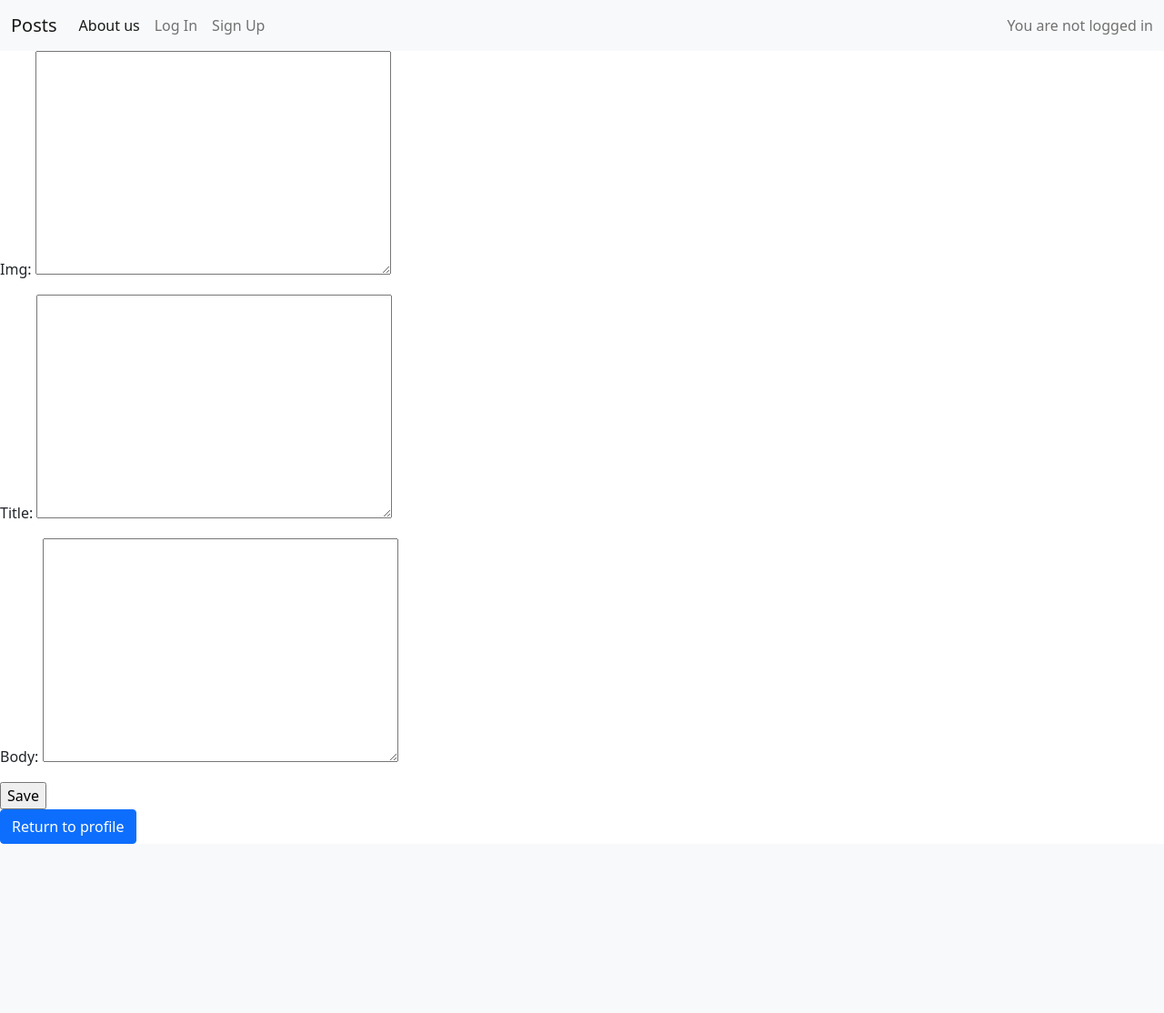
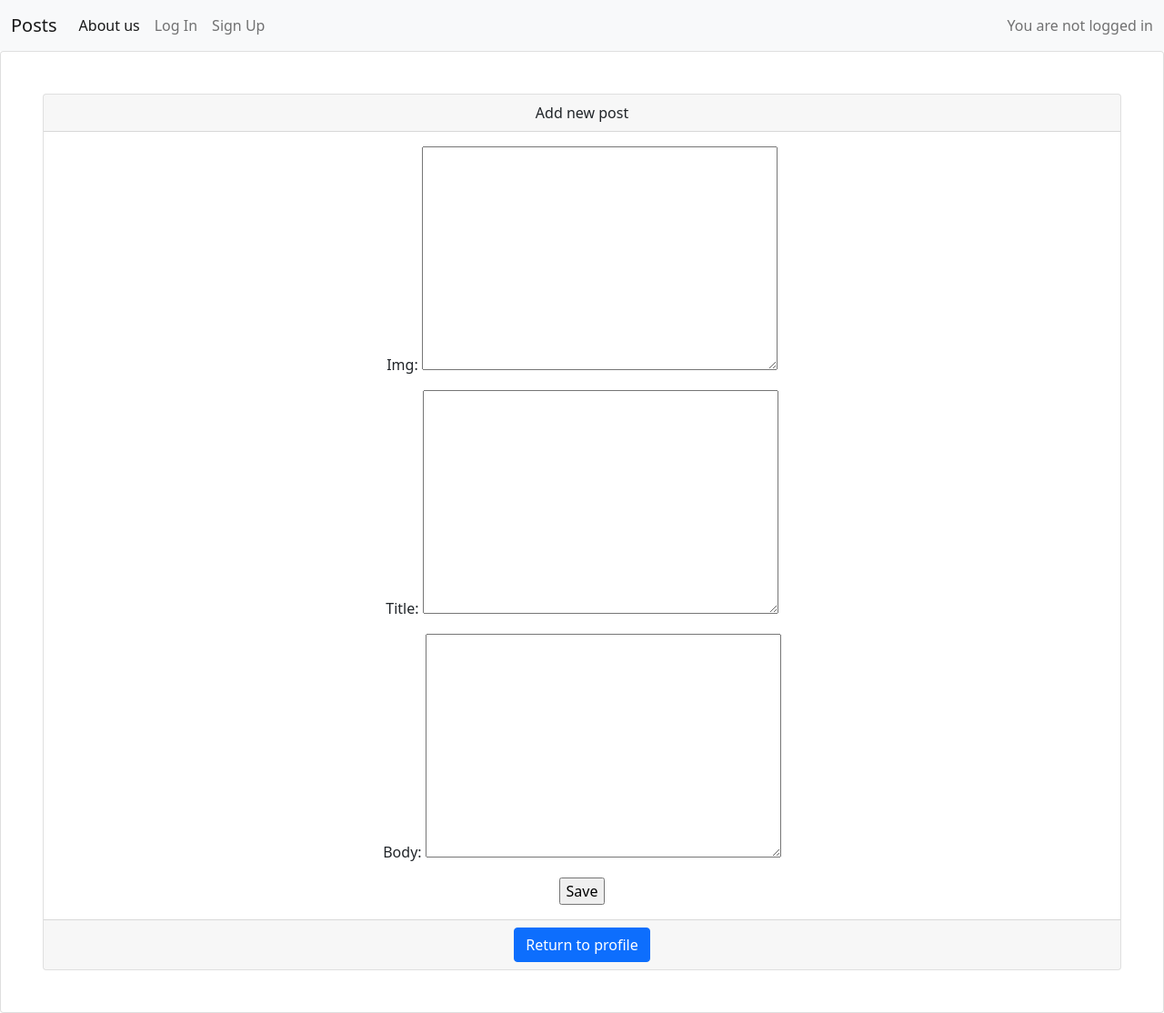
Before and after one commit to AnikaPet/ap-blog.tk, a Django app: template cms/templates/posts/edit_post.html in a window 1280 px wide. Shown: the whole page at 91% size. Before the commit the page ends 928 px from the top, so only its background shows below. Run offline with Django 4.2, Linux system fonts and the light colour scheme; the template is opened without the code that fills it: values that come from a table or form of the project are taken from there, others are empty.

Commit message:
Add css to add and edit templates.

```diff
--- a/cms/templates/posts/edit_post.html
+++ b/cms/templates/posts/edit_post.html
@@ -4,13 +4,32 @@
 
   {% include 'nav.html' %}
 
-  <form action="" method="POST">
 
-    {% csrf_token %}
-    {{form.as_p}}
-    <input type="submit" value="Save">
 
-  </form>
+<div class="container"></div>
 
-  <a href="/accounts/profile" class="btn btn-primary">Return to profile</a>
+<div class="card"  style="padding: 5ch;">
+  <div class="card text-center">
+    <div class="card-header">
+      Add new post
+    </div>
+    <div class="card-body">
+      <form action="{% url 'add-post' %}" method="POST">
+
+        {% csrf_token %}
+        {{form.as_p}}
+        <input type="submit" value="Save">
+
+      </form>
+
+    </div>
+    <div class="card-footer">
+      <a href="/accounts/profile" class="btn btn-primary">Return to profile</a>
+    </div>
+
+  </div>
+</div>
+</div>
+
+
 {% endblock %}
```
Also changed, not shown: cms/templates/posts/add_post.html (+19 -0 lines).
